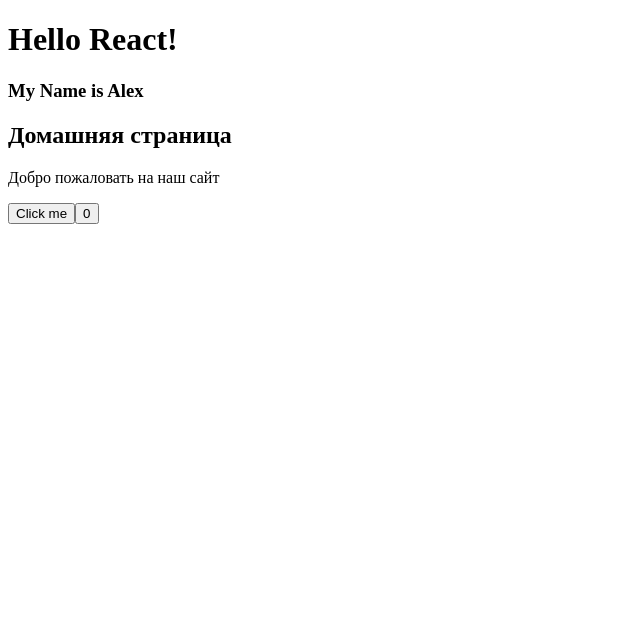
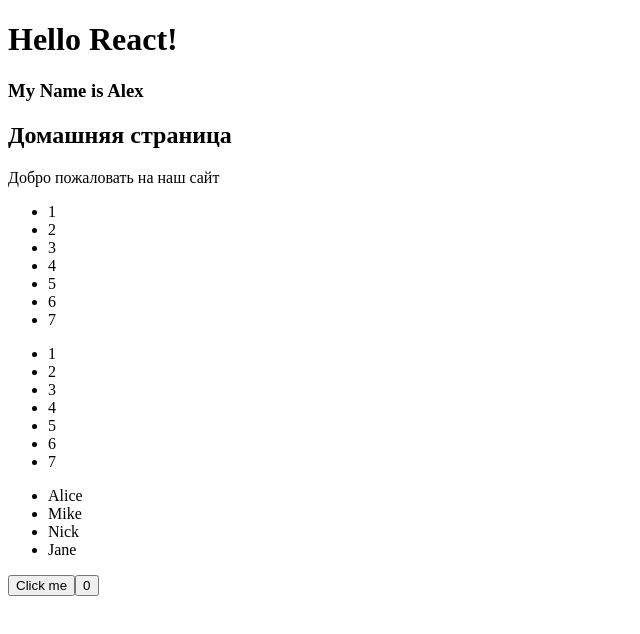
Before and after one commit to mrnoob0dy/my-test-app, a React (Vite) app: page / in a window 1280 px wide. Shown: the top 634 px of the page, without its empty margins (0-640 px from the left). Built offline with nearby package versions, Linux system fonts and the light colour scheme.

Commit message:
Рендеринг списков в React

```diff
--- a/src/pages/HomePage/HomePage.jsx
+++ b/src/pages/HomePage/HomePage.jsx
@@ -11,10 +11,28 @@
     setClick(click + 1)
   }
 
+  const numbers = [1, 2, 3, 4, 5, 6, 7]
+  const listItems = numbers.map(num => <li key={num}>{num}</li>)
+  const users = [
+    {id: 1, name: 'Alice'},
+    {id: 2, name: 'Mike'},
+    {id: 3, name: 'Nick'},
+    {id: 4, name: 'Jane'},
+  ]
+
   return (
     <div>
       <h2>Домашняя страница</h2>
       <p>Добро пожаловать на наш сайт</p>
+      <ul>
+        {listItems}
+      </ul>
+      <ul>
+        {numbers.map(num => <li key={num}>{num}</li>)}
+      </ul>
+      <ul>
+        {users.map(user => <li key={user.id}>{user.name}</li>)}
+      </ul>
       <Button label="Click me" onClick={() => {handleClick()}} />
       <Button label={click} onClick={handleSetClick}/>
     </div>
```
